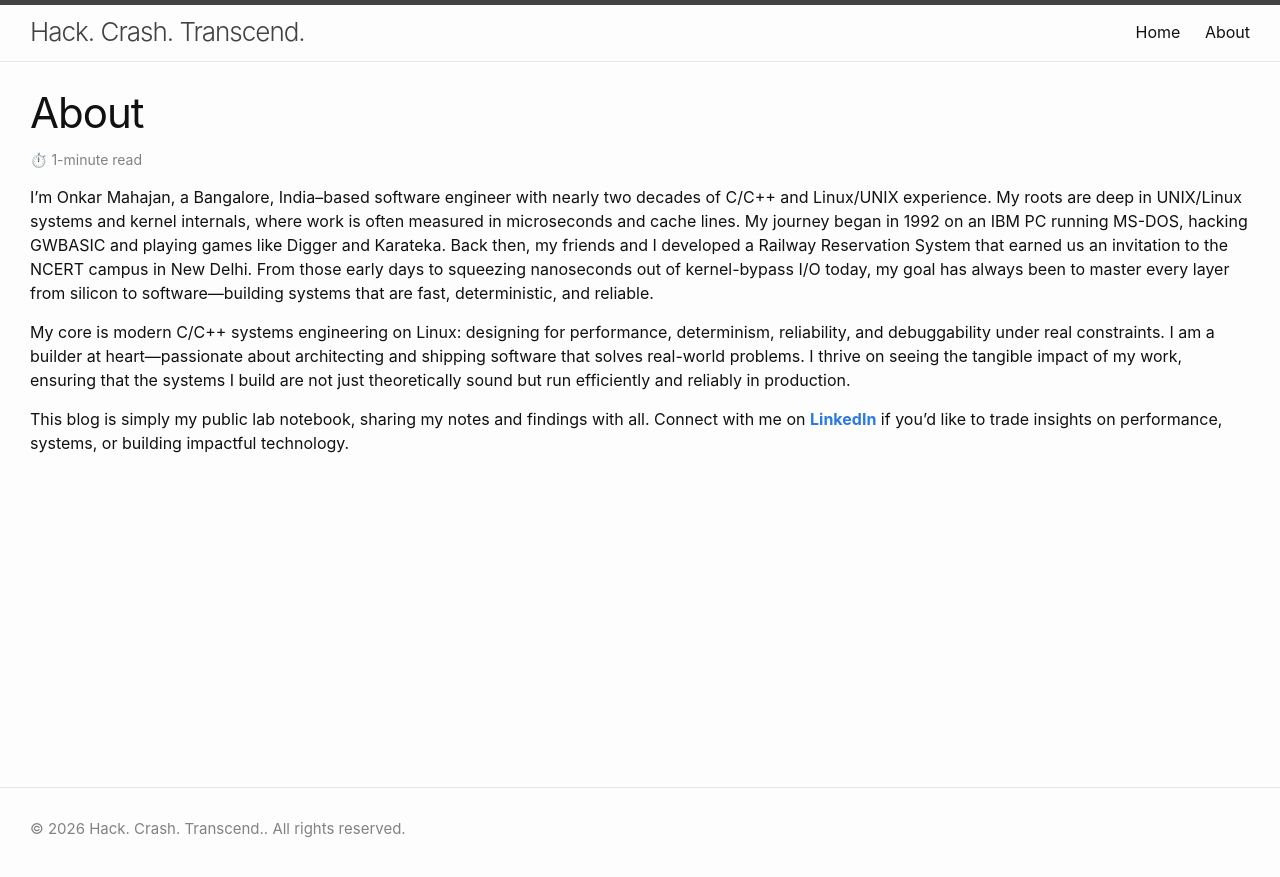
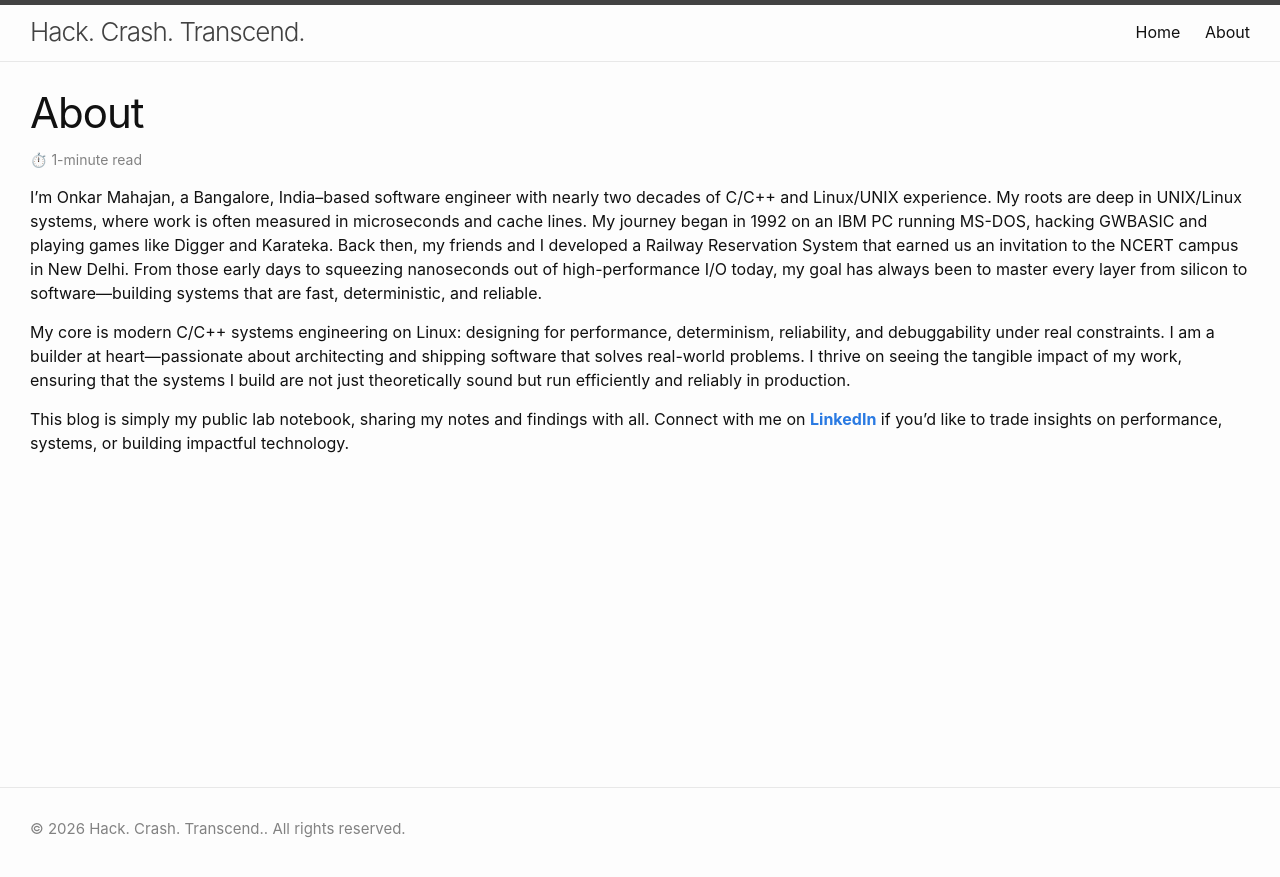
Before and after one commit to on2k23nm/on2k23nm.github.io, a Jekyll site: the page built from about.markdown, in a window 1280 px wide. Shown: the top 877 px of the page. Built offline with Jekyll 4.4.1, drawn with Linux system fonts in a browser that asks for light colours.

Commit message:
Remove kernel references from About page

```diff
--- a/about.markdown
+++ b/about.markdown
@@ -4,7 +4,7 @@
 permalink: /about/
 ---
 
-I’m Onkar Mahajan, a Bangalore, India–based software engineer with nearly two decades of C/C++ and Linux/UNIX experience. My roots are deep in UNIX/Linux systems and kernel internals, where work is often measured in microseconds and cache lines. My journey began in 1992 on an IBM PC running MS-DOS, hacking GWBASIC and playing games like Digger and Karateka. Back then, my friends and I developed a Railway Reservation System that earned us an invitation to the NCERT campus in New Delhi. From those early days to squeezing nanoseconds out of kernel-bypass I/O today, my goal has always been to master every layer from silicon to software—building systems that are fast, deterministic, and reliable.
+I’m Onkar Mahajan, a Bangalore, India–based software engineer with nearly two decades of C/C++ and Linux/UNIX experience. My roots are deep in UNIX/Linux systems, where work is often measured in microseconds and cache lines. My journey began in 1992 on an IBM PC running MS-DOS, hacking GWBASIC and playing games like Digger and Karateka. Back then, my friends and I developed a Railway Reservation System that earned us an invitation to the NCERT campus in New Delhi. From those early days to squeezing nanoseconds out of high-performance I/O today, my goal has always been to master every layer from silicon to software—building systems that are fast, deterministic, and reliable.
 
 My core is modern C/C++ systems engineering on Linux: designing for performance, determinism, reliability, and debuggability under real constraints. I am a builder at heart—passionate about architecting and shipping software that solves real-world problems. I thrive on seeing the tangible impact of my work, ensuring that the systems I build are not just theoretically sound but run efficiently and reliably in production.
 
```
